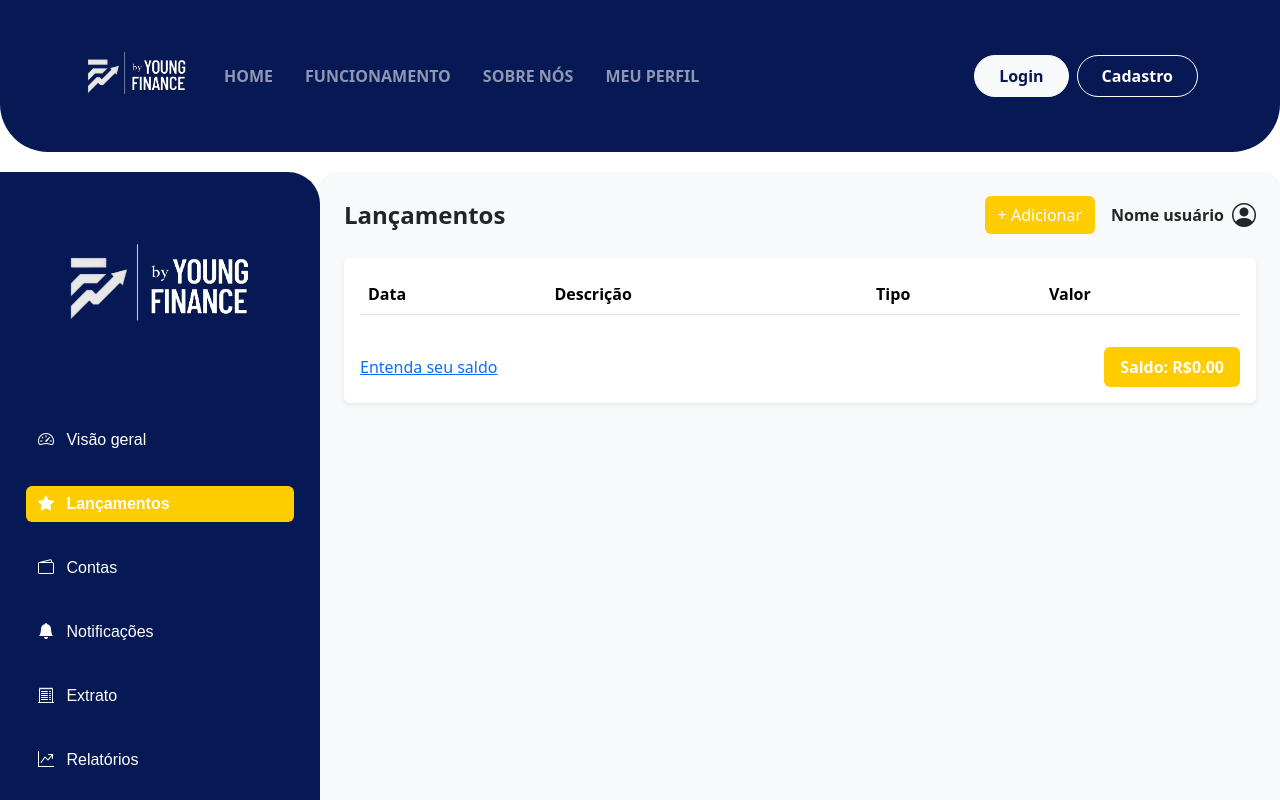
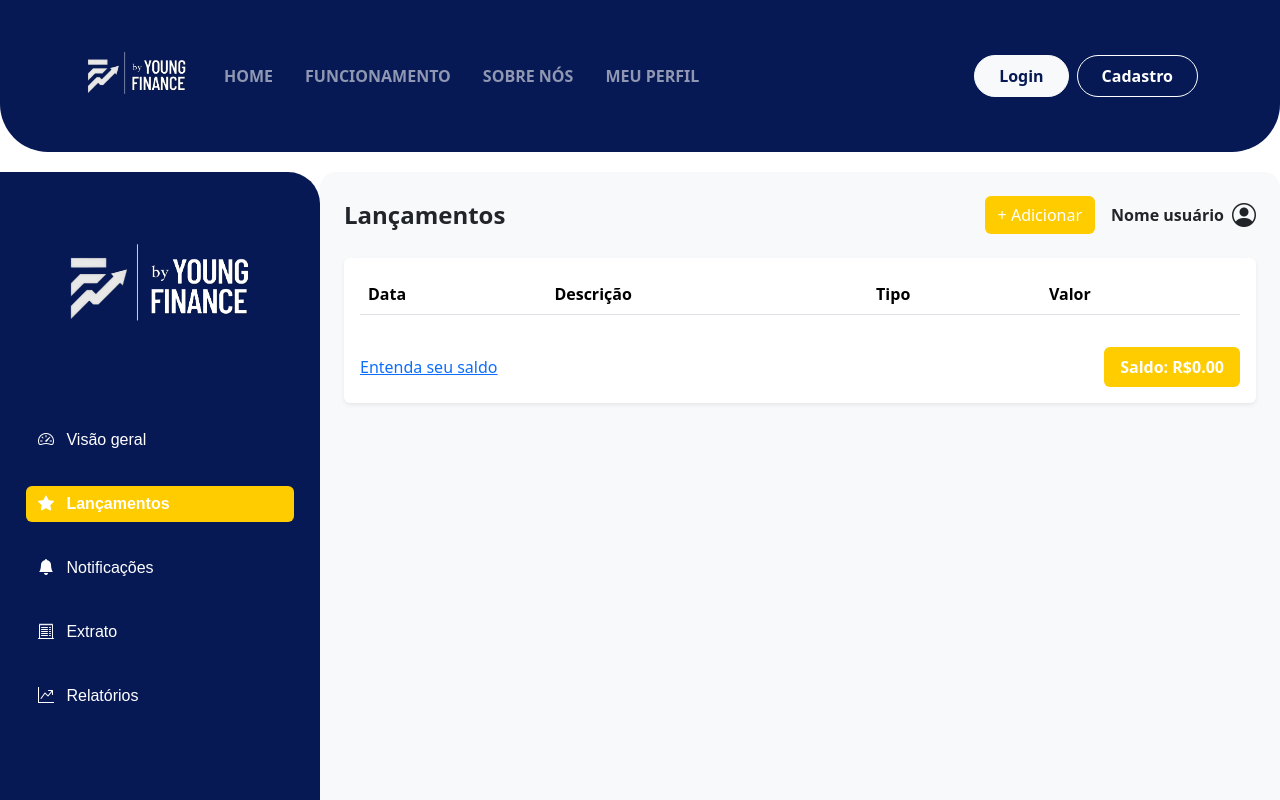
Before and after one commit to DaviLeocadio/Financeiro, a Next.js app in the folder frontend/byyoungfinance/: page /Lancamentos in a window 1280 px wide. Shown: the top 800 px of the page. Built offline with nearby package versions, Linux system fonts and the light colour scheme.

Commit message:
Lancamentos

```diff
--- a/frontend/byyoungfinance/package.json
+++ b/frontend/byyoungfinance/package.json
@@ -13,6 +13,7 @@
     "bootstrap-icons": "^1.13.1",
     "chart.js": "^4.4.9",
     "emailjs-com": "^3.2.0",
+    "mysql2": "^3.14.1",
     "next": "15.3.2",
     "react": "^19.0.0",
     "react-bootstrap": "^2.10.10",
--- a/frontend/byyoungfinance/src/app/Lancamentos/page.jsx
+++ b/frontend/byyoungfinance/src/app/Lancamentos/page.jsx
@@ -11,8 +11,8 @@ export default function Lancamentos() {
     return (
         <div className="container-fluid">
             <div className="row min-vh-100">
-                {/* Sidebar */}
-                <div className="col-12 col-lg-3 nav-usuario text-white p-3" style={{ backgroundColor: '#071954', marginTop:'20px'}}>
+
+                <div className="col-12 col-lg-3 nav-usuario text-white p-3" style={{ backgroundColor: '#071954', marginTop: '20px' }}>
                     <div className="text-center mb-4">
                         <img src="/logo.svg" alt="logo By young finance" className="img-fluid" />
                     </div>
@@ -23,15 +23,11 @@ export default function Lancamentos() {
                             </button></Link>
                         </li>
                         <li>
-                            <Link href="#"><button className="btn text-white fw-bold text-start w-100" style={{ backgroundColor: '#ffcc00'}}>
+                            <Link href="#"><button className="btn text-white fw-bold text-start w-100" style={{ backgroundColor: '#ffcc00' }}>
                                 <i className="bi bi-star-fill me-2"></i> Lançamentos
                             </button></Link>
                         </li>
-                        <li>
-                            <Link href="#"><button className="btn btn-primary text-start w-100">
-                                <i className="bi bi-wallet2 me-2"></i> Contas
-                            </button></Link>
-                        </li>
+
                         <li>
                             <Link href="#"><button className="btn btn-primary text-start w-100">
                                 <i className="bi bi-bell-fill me-2"></i> Notificações
@@ -51,7 +47,7 @@ export default function Lancamentos() {
                 </div>
 
                 {/* Conteúdo principal */}
-                <div className="col-12 col-lg-9 p-4 bg-light rounded-4"style={{marginTop:'20px'}}>
+                <div className="col-12 col-lg-9 p-4 bg-light rounded-4" style={{ marginTop: '20px' }}>
                     <div className="d-flex flex-column flex-md-row justify-content-between align-items-start align-items-md-center gap-3 mb-4" >
                         <h4 className="fw-bold m-0">Lançamentos</h4>
                         <div className="d-flex align-items-center gap-3">
@@ -69,7 +65,7 @@ export default function Lancamentos() {
                         </div>
                     </div>
 
-{/* Formulario */}
+                    {/* Formulario */}
                     {mostrarFormulario && (
                         <div className="formulario-lancamento p-4 mb-4">
                             <h5 className="text-white fw-bold mb-3">Nova Despesa</h5>
@@ -123,9 +119,7 @@ export default function Lancamentos() {
                                         <th>Valor</th>
                                     </tr>
                                 </thead>
-                                <tbody>
-                                    {/* Linhas da tabela aqui */}
-                                </tbody>
+
                             </table>
                         </div>
                         <div className="d-flex justify-content-between align-items-center mt-3">
--- a/frontend/byyoungfinance/src/app/layout.jsx
+++ b/frontend/byyoungfinance/src/app/layout.jsx
@@ -1,6 +1,8 @@
 import { Geist, Geist_Mono } from "next/font/google";
 import "./globals.css";
 import Header from "@/components/Header/Header";
+
+
 const geistSans = Geist({
   variable: "--font-geist-sans",
   subsets: ["latin"],
```
Also changed, not shown: frontend/byyoungfinance/public/mercado.png (added), 1 other file (tests, documents, lock files or other folders).
